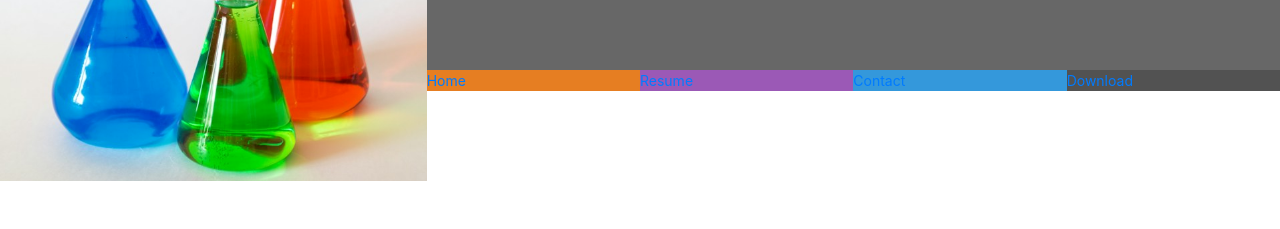
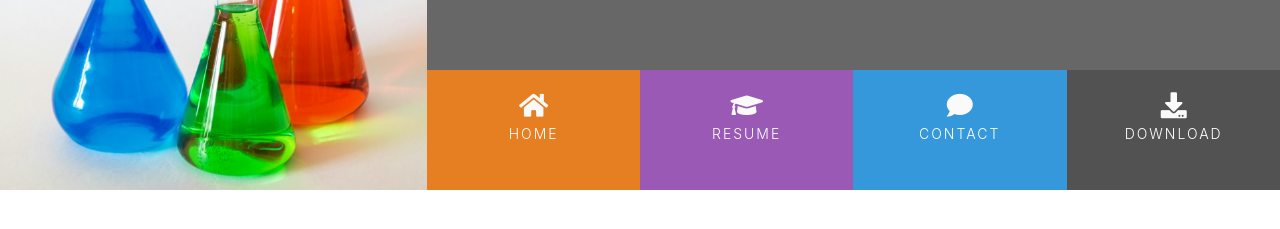
Before and after one commit to jfpaliga/CI-resume, a plain HTML site: page index.html in a window 1280 px wide. Shown: the part 179-408 px from the top of the page. Drawn offline with nearby package versions, Linux system fonts and the light colour scheme.

Commit message:
Complete navbar styling

```diff
--- a/assets/css/style.css
+++ b/assets/css/style.css
@@ -66,7 +66,49 @@ header {
     font-size: 0;
 }
 
+#nav {
+    margin: 0;
+}
+
 #nav li {
     font-size: 14px;
     padding: 0;
 }
+
+.menuitem {
+    height: 120px;
+    text-align: center;
+    padding: 0;
+}
+
+.menuitem a {
+    width: 100%;
+    text-decoration: none;
+    color: #fff;
+    height: 120px;
+}
+
+.menuitem a i {
+    padding-top: 22px;
+    display: block;
+    color: #fafafa;
+    font-size: 26px;
+}
+
+.menuitem span {
+    display: block;
+    width: 100%;
+    padding-top: 5px;
+    text-align: center;
+    text-transform: uppercase;
+    font-size: 14px;
+    font-weight: 300;
+    letter-spacing: 2px;
+}
+
+/* --Hover.css-- */
+
+.hvr-sweep-to-bottom:before {
+    background-color: rgba(0, 0, 0, 0.2);
+    height: 120px;
+}
--- a/index.html
+++ b/index.html
@@ -14,6 +14,11 @@
       href="https://use.fontawesome.com/releases/v5.0.10/css/all.css"
       integrity="sha384-+d0P83n9kaQMCwj8F4RJB66tzIwOKmrdb46+porD/OvrJ+37WqIM7UoBtwHO6Nlg"
       crossorigin="anonymous"
+    />
+    <link
+      rel="stylesheet"
+      href="https://cdnjs.cloudflare.com/ajax/libs/hover.css/2.1.1/css/hover-min.css"
+      type="text/css"
     />
     <link rel="stylesheet" href="assets/css/style.css" type="text/css" />
     <title>Document</title>
@@ -33,23 +38,37 @@
           <div class="row no-gutters">
             <div class="col">
               <ul id="nav" class="list-inline menucontainer">
-                <li class="col-6 col-sm-3 ui-menu-color-home list-inline-item">
-                  <a href="#"><span>Home</span></a>
+                <li
+                  class="col-6 col-sm-3 ui-menu-color-home list-inline-item menuitem"
+                >
+                  <a href="#" class="hvr-sweep-to-bottom"
+                    ><i class="fa fa-home" aria-hidden="true"></i
+                    ><span>Home</span></a
+                  >
                 </li>
                 <li
-                  class="col-6 col-sm-3 ui-menu-color-resume list-inline-item"
+                  class="col-6 col-sm-3 ui-menu-color-resume list-inline-item menuitem"
                 >
-                  <a href="#"><span>Resume</span></a>
+                  <a href="#" class="hvr-sweep-to-bottom"
+                    ><i class="fa fa-graduation-cap" aria-hidden="true"></i
+                    ><span>Resume</span></a
+                  >
                 </li>
                 <li
-                  class="col-6 col-sm-3 ui-menu-color-contact list-inline-item"
+                  class="col-6 col-sm-3 ui-menu-color-contact list-inline-item menuitem"
                 >
-                  <a href="#"><span>Contact</span></a>
+                  <a href="#" class="hvr-sweep-to-bottom"
+                    ><i class="fa fa-comment" aria-hidden="true"></i
+                    ><span>Contact</span></a
+                  >
                 </li>
                 <li
-                  class="col-6 col-sm-3 ui-menu-color-download list-inline-item"
+                  class="col-6 col-sm-3 ui-menu-color-download list-inline-item menuitem"
                 >
-                  <a href="#"><span>Download</span></a>
+                  <a href="#" class="hvr-sweep-to-bottom"
+                    ><i class="fa fa-download" aria-hidden="true"></i
+                    ><span>Download</span></a
+                  >
                 </li>
               </ul>
             </div>
```
